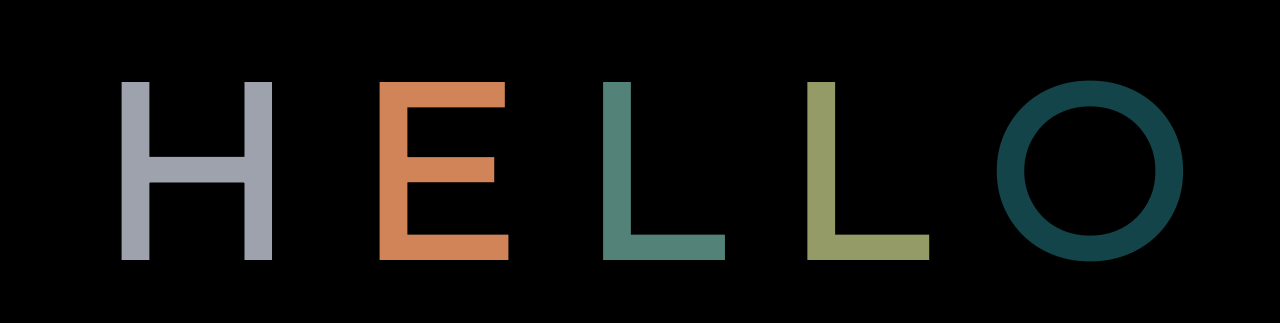
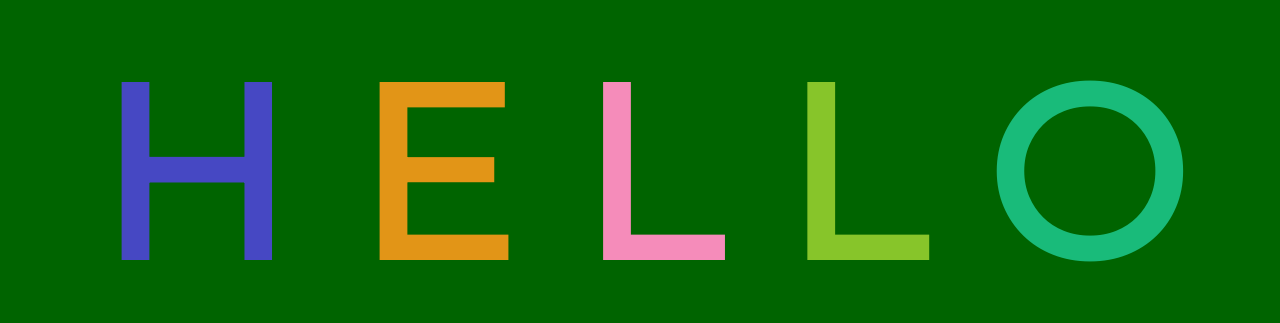
Before and after one commit to SCREENSABER/colorChange, a plain HTML site: page index.html in a window 1280 px wide. Shown: the part 234-557 px from the top of the page. Drawn offline with Linux system fonts and the light colour scheme.

Commit message:
changed background color to green

```diff
--- a/app.css
+++ b/app.css
@@ -3,7 +3,7 @@ body {
     justify-content: center;
     align-items: center;
     height: 100vh;
-    background-color: black;
+    background-color: rgb(0, 100, 0);
 }
 
 h1 {
@@ -12,5 +12,5 @@ h1 {
 }
 
 .letter {
-    transition: color 500ms;
+    transition: color 2000ms;
 }
--- a/app.js
+++ b/app.js
@@ -9,4 +9,4 @@ const letters = document.querySelectorAll('.letter')
 setInterval(function(){for(let letter of letters){
     letter.style.color = randomRGB();
 
-}}, 500)
+}}, 2000)
```
